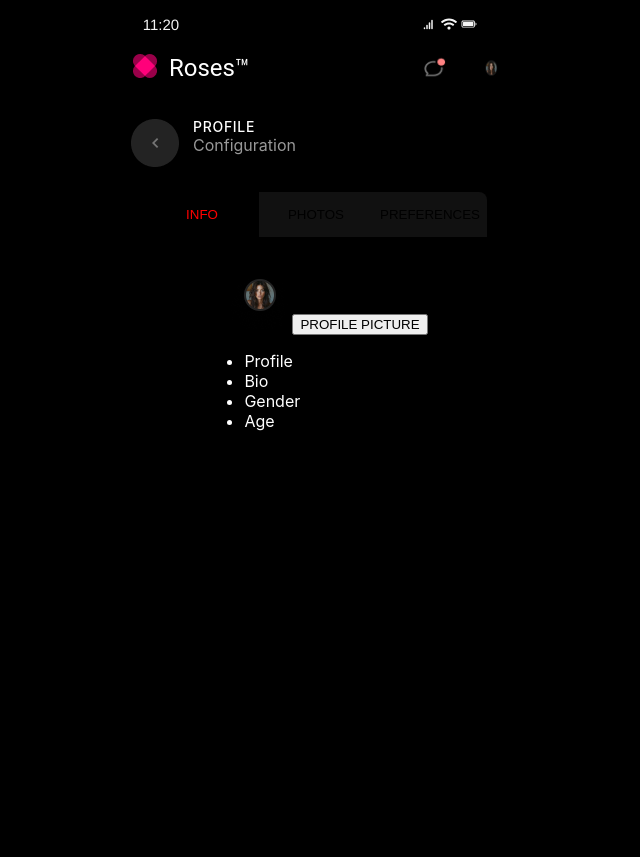
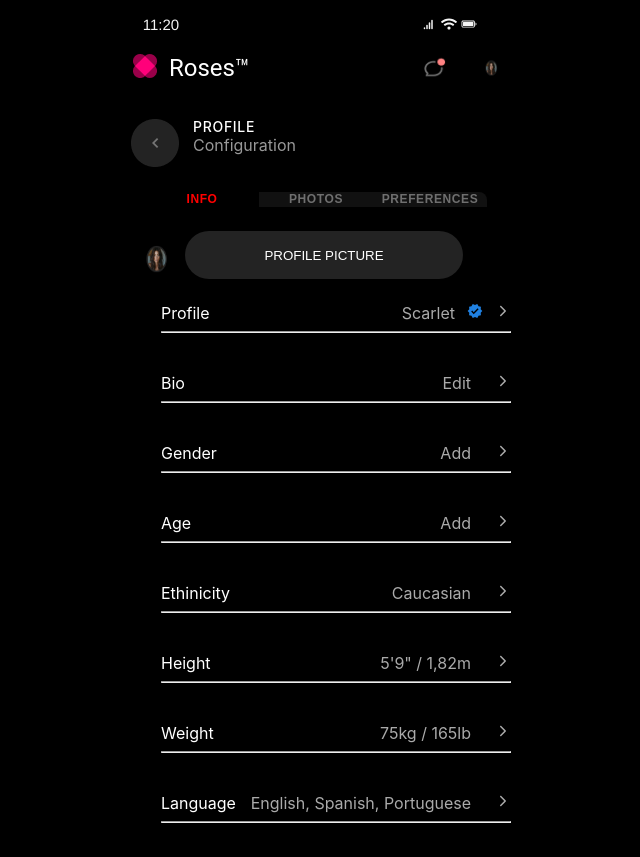
Before and after one commit to BlackSheep1337/XXIII, a React (Create React App) app: page / in a window 1280 px wide. Shown: the whole page, without its empty margins (324-964 px from the left). Built offline with nearby package versions, Linux system fonts and the light colour scheme.

Commit message:
create info content list

```diff
--- a/src/Components/Body/Info/Info.tsx
+++ b/src/Components/Body/Info/Info.tsx
@@ -1,29 +1,35 @@
-import React from 'react'
 import ImageIcon from '../../assets/Imagicon.png'
+import './styles/styles.css'
+import { infoData } from '../../../data/info'
+import { MdVerified } from "react-icons/md";
+import { IoIosArrowForward } from "react-icons/io";
+
+
 
 function Info() {
     return (
         <div>
-            <div className='info-title'>
-                <img src={ImageIcon} alt="Profile picture" />
-                <button>PROFILE PICTURE</button>
+            <div className='info-header'>
+                <img className='picture' src={ImageIcon} alt="Profile" />
+                <button className='button'>PROFILE PICTURE</button>
             </div>
 
             <div className='info-content'>
-                <ul>
-                    <li>
-                        Profile
-                    </li>
-                    <li>
-                        Bio
-                    </li>
-                    <li>
-                        Gender
-                    </li>
-                    <li>
-                        Age
-                    </li>
-                </ul>
+                    {infoData.map((op,i) => {
+                        return (
+                            <ul>
+                                <li key={i}>
+                                    <span>{op.option}</span>
+                                    <div className='content-values'>
+                                        <span className='value'>{op.value}</span>
+                                        <span className='verified-symbol'>{op.option === 'Profile' && <MdVerified />}</span>
+                                        <span><IoIosArrowForward /></span>
+                                    </div>
+                                </li>
+                                <hr />
+                            </ul>
+                        )
+                    })}
             </div>
         </div>
     )
--- /dev/null
+++ b/src/Components/Body/Info/styles/styles.css
@@ -0,0 +1,53 @@
+.info-header {
+    display: flex;
+    gap: 8px;
+}
+
+.info-header .picture {
+    width: 56px;
+    height: 56px;
+}
+
+.info-header .button {
+    width: 278px;
+    height: 48px;
+    padding: 14px 40px 14px 40px;
+    gap: 4px;
+    border-radius: 24px 24px 24px 24px;
+    border: none;
+    opacity: 0px;
+    background-color: #232323;
+    color: white;
+}
+
+.info-content {
+    display: flex;
+    flex-direction: column;
+    width: 390px;
+    height: 570px;
+    overflow: auto;
+    gap: 0px;
+    opacity: 0px;
+}
+
+.info-content li {
+    display: flex;
+    justify-content: space-between;
+}
+
+.info-content li .arrow {
+    background-color: red;
+}
+
+.info-content .content-values {
+    color: #aaaaaa;;
+}
+
+.info-content .content-values .value {
+    margin-right: 12px;
+}
+
+.info-content .content-values .verified-symbol {
+    margin-right: 12px;
+    color: #2081E2;
+}
--- a/src/Components/Tabs/styles/styles.css
+++ b/src/Components/Tabs/styles/styles.css
@@ -11,6 +11,12 @@
     background-color: #111111;
     border: none;
     height: 100%;
+    color: #6F6F6F;
+    font-size: 12px;
+    font-weight: 600;
+    line-height: 13px;
+    letter-spacing: 0.05em;
+    text-align: center;
 }
 
 .tabs .info {
--- /dev/null
+++ b/src/data/info.js
@@ -0,0 +1,34 @@
+export const infoData = [
+    {
+        option: 'Profile',
+        value: 'Scarlet',
+    },
+    {
+        option: 'Bio',
+        value: 'Edit',
+    },
+    {
+        option: 'Gender',
+        value: 'Add',
+    },
+    {
+        option: 'Age',
+        value: 'Add',
+    },
+    {
+        option: 'Ethinicity',
+        value: 'Caucasian',
+    },
+    {
+        option: 'Height',
+        value: '5\'9" / 1,82m',
+    },
+    {
+        option: 'Weight',
+        value: '75kg / 165lb',
+    },
+    {
+        option: 'Language',
+        value: 'English, Spanish, Portuguese',
+    },
+]
```
